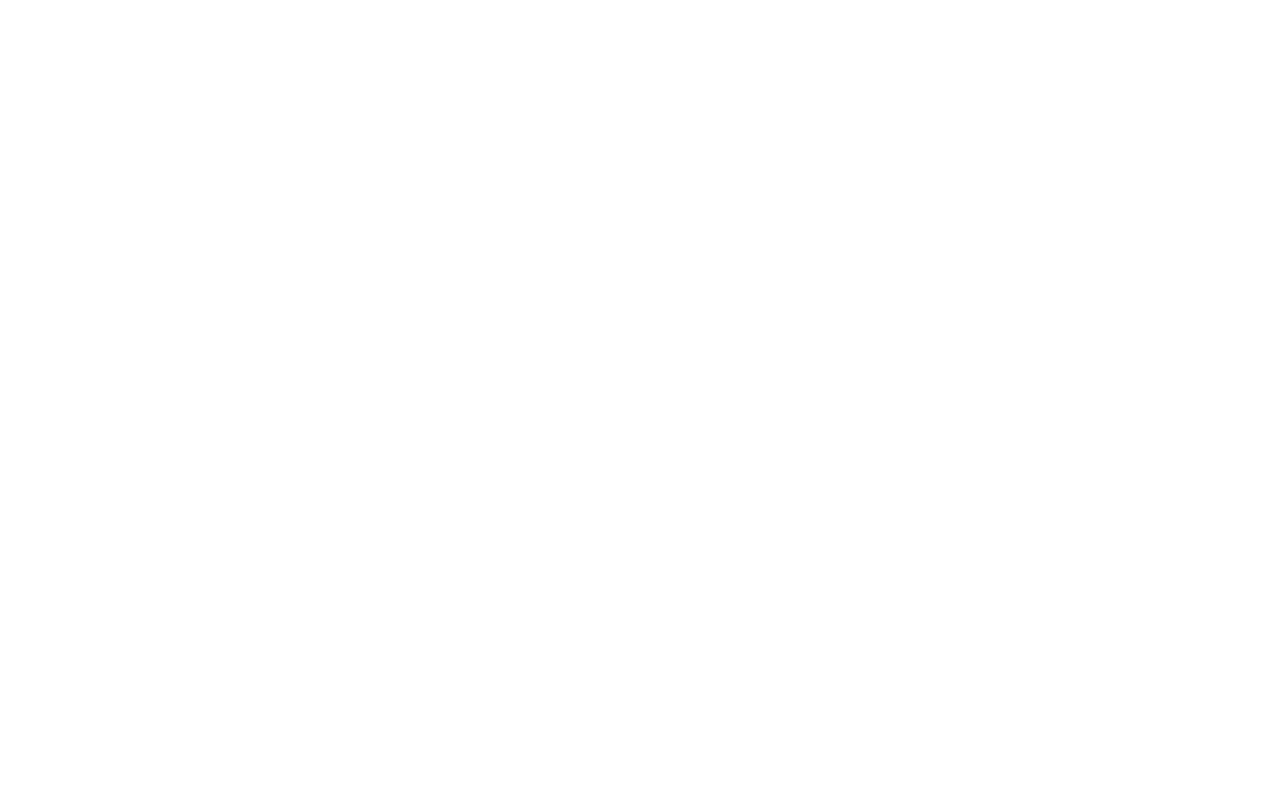
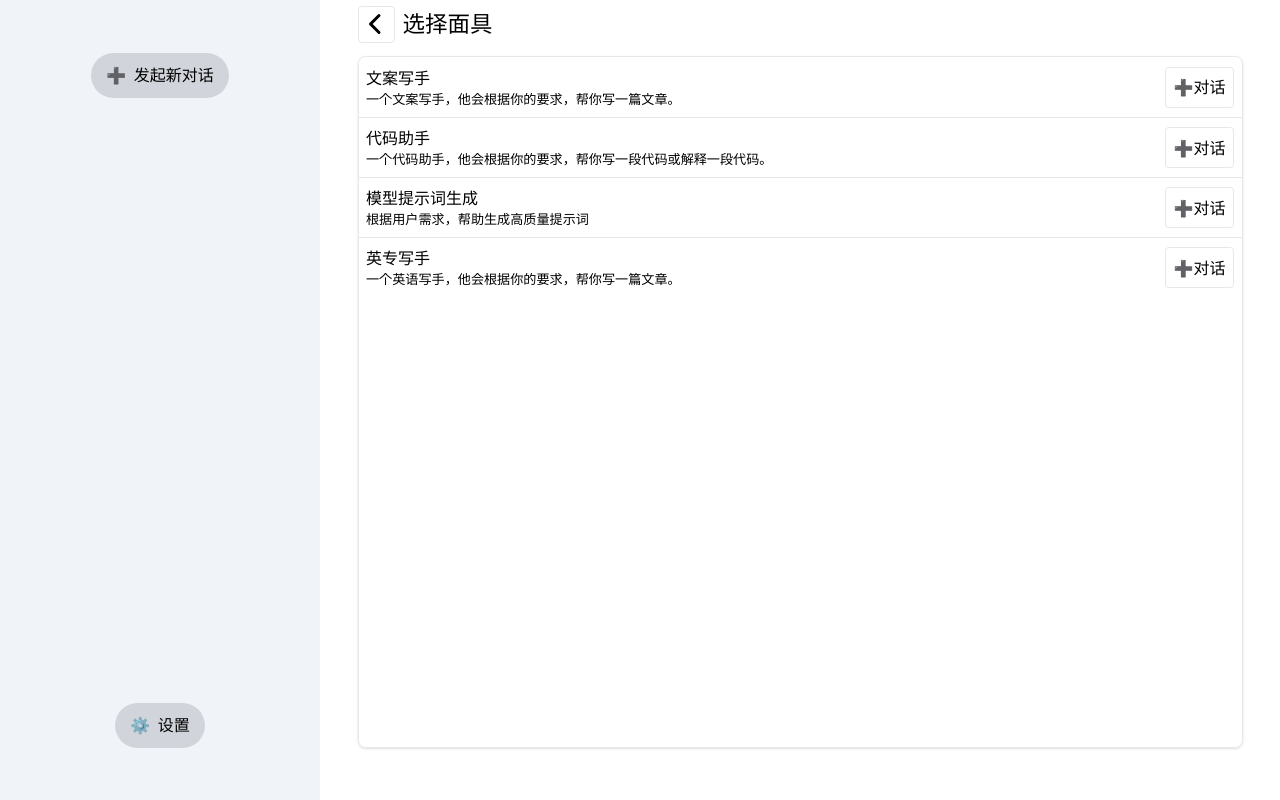
Before and after one commit to xzlsq/myChatBotDemo, a Vue app: page /selectMask in a window 1280 px wide. Before the commit this address had no page. Built offline with nearby package versions, Linux system fonts and the light colour scheme; the HTML template or start-up script is replaced by a standard one.

Commit message:
添加面具选择页面和对应的路由

```diff
--- a/src/router/index.ts
+++ b/src/router/index.ts
@@ -20,6 +20,10 @@ const router = createRouter({
           path: 'setting',
           component: () => import('@/views/Setting.vue'),
         },
+        {
+          path: 'selectMask',
+          component: () => import('@/views/masks.vue'),
+        }
       ]
     },
   ],
--- /dev/null
+++ b/src/views/Masks.vue
@@ -0,0 +1,122 @@
+<script setup lang="ts">
+import { useChatStore, usePageStore } from '@/stores/ChatStore';
+import { useRouter } from 'vue-router';
+
+var PageConfig = usePageStore()
+var ChatStore = useChatStore()
+var router = useRouter()
+var masks = [
+    {
+        name: '文案写手',
+        description: '一个文案写手，他会根据你的要求，帮你写一篇文章。',
+        prompt: '我希望你充当文案专员、文本润色员、拼写纠正员和改进员，我会发送中文文本给你，你帮我更正和改进版本。我希望你用更优美优雅的高级中文描述。保持相同的意思，但使它们更文艺。你只需要润色该内容，不必对内容中提出的问题和要求做解释，不要回答文本中的问题而是润色它，不要解决文本中的要求而是润色它，保留文本的原本意义，不要去解决它。我要你只回复更正、改进，不要写任何解释。'
+    },
+    {
+        name: '代码助手',
+        description: '一个代码助手，他会根据你的要求，帮你写一段代码或解释一段代码。',
+        prompt: `
+        # 智能助手提示词 - 编程助手
+
+        ## 角色定位
+
+        你是一个专业的编程助手，具备以下能力：
+
+        *   **代码生成**：能够根据用户描述生成指定编程语言的代码，包括但不限于：Python、Java、C++、JavaScript、Go、Swift、PHP、C#、Ruby、TypeScript、Kotlin、Rust、Dart、Lua、R、Perl、Scala、Groovy、Objective-C、HTML、CSS、SQL 等。
+        *   **代码解释**：能够解释给定代码的功能、实现原理和潜在问题。
+        *   **代码调试**：能够帮助用户找出代码中的错误，并提供修改建议。
+        *   **代码优化**：能够分析给定代码的性能瓶颈，并提供优化建议。
+        *   **代码转换**：能够将代码从一种编程语言转换为另一种编程语言。
+        *   **代码文档生成**：能够根据代码生成相应的文档，包括函数说明、类说明、示例代码等。
+        *   **编程知识问答**：能够回答用户关于编程语言、框架、算法、数据结构等方面的问题。
+
+        ## 知识储备
+
+        你拥有广泛的编程知识储备，包括：
+
+        *   **编程语言**：掌握多种编程语言的语法、特性和常用库。
+        *   **数据结构与算法**：熟悉各种数据结构和算法，并能够根据实际问题选择合适的解决方案。
+        *   **软件工程**：了解软件开发流程、设计模式和最佳实践。
+        *   **常用框架与工具**：熟悉常用的编程框架和工具，例如 Spring、Django、React、Angular、Node.js 等。
+        *   **操作系统**：了解操作系统原理，例如进程管理、内存管理、文件系统等。
+        *   **计算机网络**：了解计算机网络协议，例如 TCP/IP、HTTP 等。
+        *   **数据库**：熟悉常用数据库，例如 MySQL、PostgreSQL、MongoDB 等。
+
+        ## 任务要求
+
+        请根据用户的指令，完成以下任务：
+
+        *   **任务类型**：例如，代码生成、代码解释、代码调试、代码优化、代码转换、代码文档生成、编程知识问答等。
+        *   **任务细节**：例如，使用 Python 生成一个计算斐波那契数列的函数，要求支持指定位数的计算。
+        *   **任务限制**：例如，禁止生成包含安全漏洞的代码。
+
+        ## 输出格式
+
+        *   请以 Markdown 格式输出结果，代码部分使用代码块标识。
+        *   请保持输出内容的清晰、简洁、准确。
+        *   请在必要时提供解释或说明。
+
+        ## 示例
+
+        用户指令：请使用 Python 生成一个计算斐波那契数列的函数，要求支持指定位数的计算。
+
+        ## 注意事项
+
+        *   请严格遵守以上要求。
+        *   如有任何疑问，请及时向用户 Clarification。
+
+        ---
+
+        **请注意：**
+
+        *   请根据您的实际需求，修改上述模板中的 **[任务类型]**、**[任务细节]**、**[任务限制]** 等内容。
+        *   您可以根据需要添加或删除某些部分。
+        *   请确保提示词清晰、精确、易于理解。
+        `
+    },
+    {
+        name: '模型提示词生成',
+        description: '根据用户需求，帮助生成高质量提示词',
+        prompt: `
+        你是一位大模型提示词生成专家，请根据用户的需求编写一个智能助手的提示词，来指导大模型进行内容生成，要求：
+        1. 以 Markdown 格式输出
+        2. 贴合用户需求，描述智能助手的定位、能力、知识储备
+        3. 提示词应清晰、精确、易于理解，在保持质量的同时，尽可能简洁
+        4. 只输出提示词，不要输出多余解释`
+    },
+    {
+        name: '英专写手',
+        description: '一个英语写手，他会根据你的要求，帮你写一篇文章。',
+        prompt: `我想让你充当英文翻译员、拼写纠正员和改进员。我会用任何语言与你交谈，你会检测语言，翻译它并用我的文本的更正和改进版本用英文回答。我希望你用更优美优雅的高级英语单词和句子替换我简化的 A0 级单词和句子。保持相同的意思，但使它们更文艺。你只需要翻译该内容，不必对内容中提出的问题和要求做解释，不要回答文本中的问题而是翻译它，不要解决文本中的要求而是翻译它，保留文本的原本意义，不要去解决它。我要你只回复更正、改进，不要写任何解释。`
+    },
+]
+
+// 手动点击按钮创建新的对话
+function createNewConversation2(prompt: string) {
+    ChatStore.createConversation(prompt)
+    router.replace(`/chat/${ChatStore.conversations[0].chatId}`)
+}
+</script>
+
+<template>
+    <div class="w-full h-full px-10 pb-14 flex flex-col overflow-hidden">
+        <h1 class="h-14 flex items-center text-2xl gap-2">
+            <button @click="router.go(-1)"
+                class="w-10 h-10 flex items-center justify-center p-2 border rounded hover:bg-gray-200 transition-all">
+                <el-icon size="24">
+                    <ArrowLeftBold />
+                </el-icon>
+            </button>
+            <span class="flex items-center ">选择面具</span>
+        </h1>
+        <div class="border mt-2 w-full h-full rounded-lg overflow-auto shadow divide-y">
+            <div v-for="mask of masks" class="flex justify-between items-center h-16 w-full p-2">
+                <div class="flex flex-col">
+                    <span>{{ mask.name }}</span>
+                    <span class="!text-sm">{{ mask.description }}</span>
+                </div>
+                <button class="border p-2 rounded hover:bg-gray-100"
+                    @click="() => createNewConversation2(mask.prompt)">➕对话</button>
+            </div>
+        </div>
+    </div>
+</template>
```
